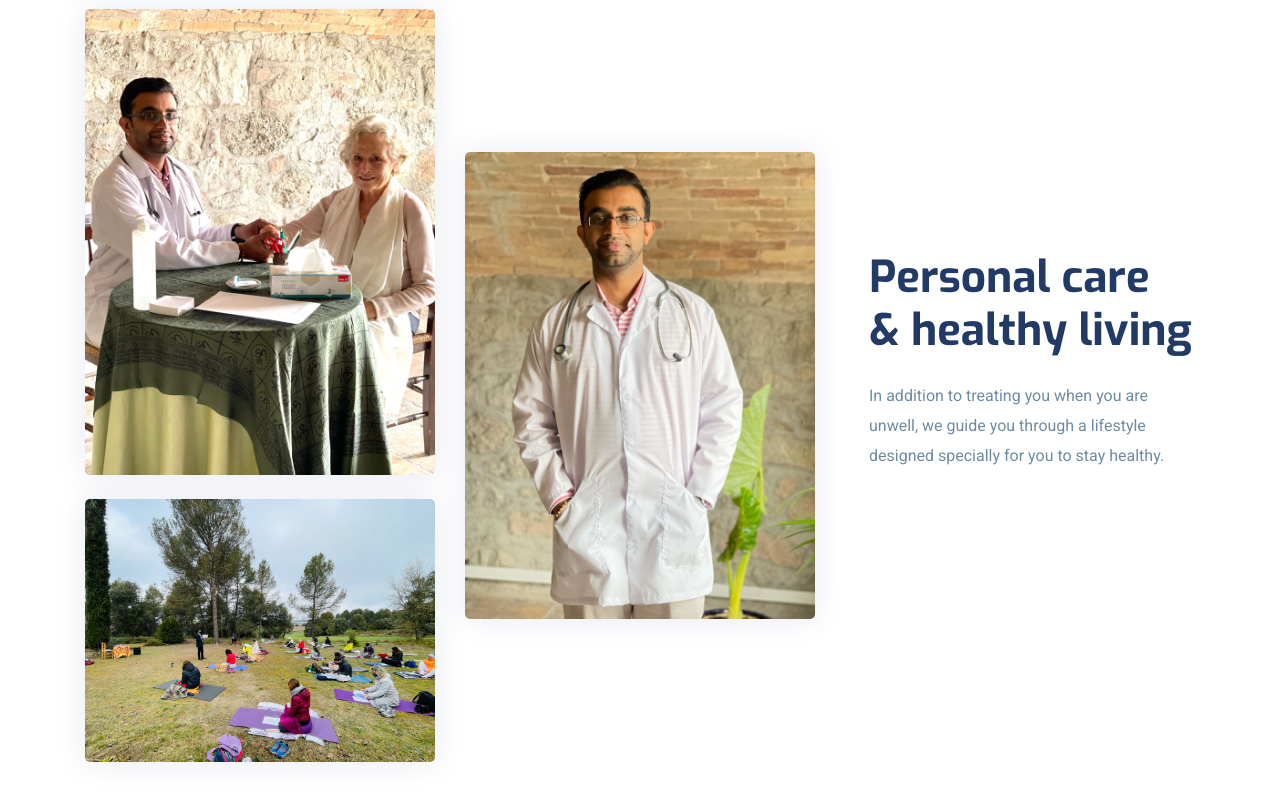
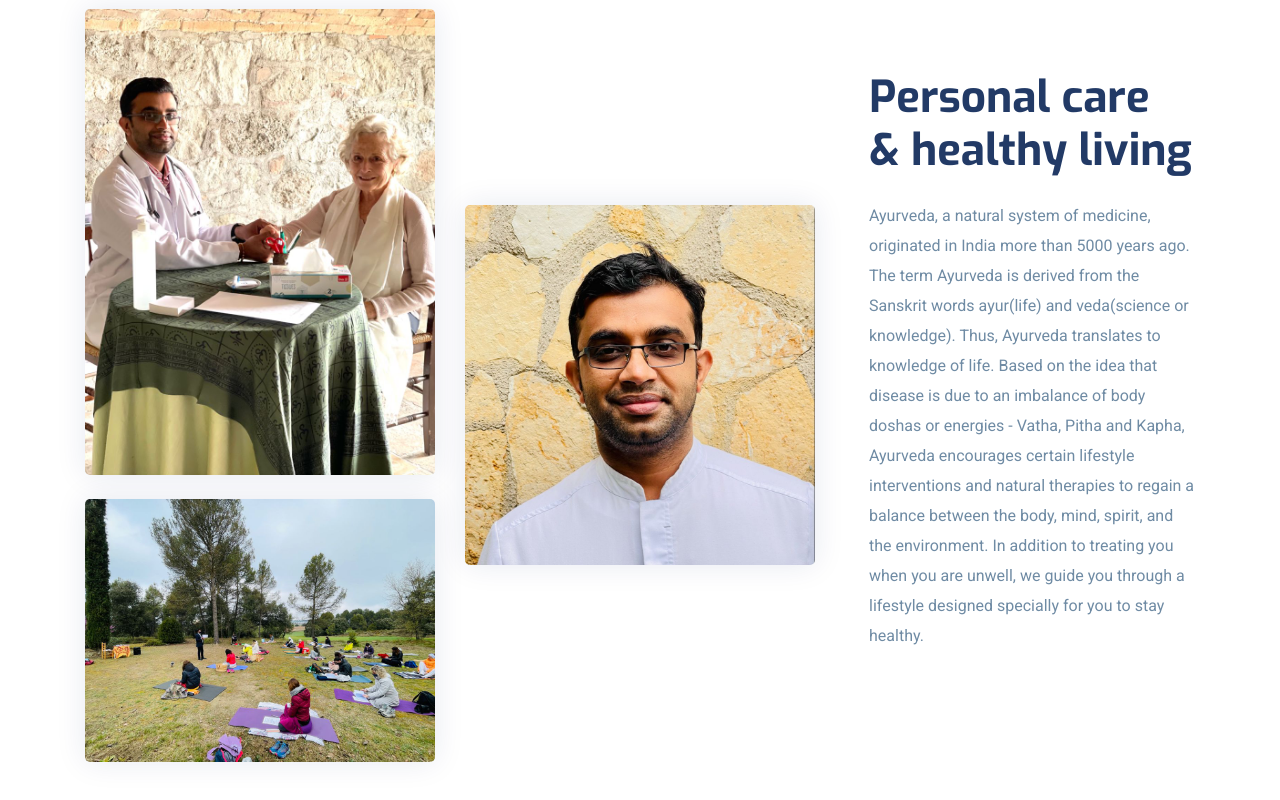
Before and after one commit to fuadaslam/Dr.DinuRaj, a plain HTML site: page index.html in a window 1280 px wide. Shown: the part 1167-1967 px from the top of the page. Drawn offline with Linux system fonts and the light colour scheme; some packages are replaced by stand-ins of ours; a script that the page names is missing.

Commit message:
content upadate

```diff
--- a/index.html
+++ b/index.html
@@ -1,7 +1,7 @@
 <!--
-THEME: Dr.DinuRaj
+THEME: Dr. DinuRaj
 VERSION: 1.0.0
-AUTHOR: Dr.DinuRaj
+AUTHOR: Dr. DinuRaj
 
 HOMEPAGE: https://fuadaslam.github.io/Dr.DinuRaj/
 DEMO:https://fuadaslam.github.io/Dr.DinuRaj/
@@ -22,7 +22,7 @@ FACEBOOK:https://fuadaslam.github.io/Dr.DinuRaj/
 	<!-- Basic Page Needs
   ================================================== -->
 	<meta charset="utf-8">
-	<title>Dr.DinuRaj </title>
+	<title>Dr. DinuRaj - Best Ayuveda doctor in spain </title>
 
 	<!-- Mobile Specific Metas
   ================================================== -->
@@ -267,13 +267,15 @@ FACEBOOK:https://fuadaslam.github.io/Dr.DinuRaj/
 				</div>
 				<div class="col-lg-4 col-sm-6">
 					<div class="about-img mt-4 mt-lg-0">
-						<img src="images/about/img-3.jpg" alt="" class="img-fluid">
+						<img src="images/about/img-4.jpg" alt="" class="img-fluid">
 					</div>
 				</div>
 				<div class="col-lg-4">
 					<div class="about-content pl-4 mt-4 mt-lg-0">
 						<h2 class="title-color">Personal care <br>& healthy living</h2>
-						<p class="mt-4 mb-5">In addition to treating you when you are unwell, we guide you through a
+						<p class="mt-4 mb-5">
+							Ayurveda, a natural system of medicine, originated in India more than 5000 years ago. The term Ayurveda is derived from the Sanskrit words ayur(life) and veda(science or knowledge). Thus, Ayurveda translates to knowledge of life. Based on the idea that disease is due to an imbalance of body doshas or energies - Vatha, Pitha and Kapha, Ayurveda encourages certain lifestyle interventions and natural therapies to regain a balance between the body, mind, spirit, and the environment.
+							In addition to treating you when you are unwell, we guide you through a
 							lifestyle designed specially for you to stay healthy.</p>
 
 						<!-- <a href="service.html" class="btn btn-main-2 btn-round-full btn-icon">Services<i
```
Also changed, not shown: images/about/img-4.jpg (added).
